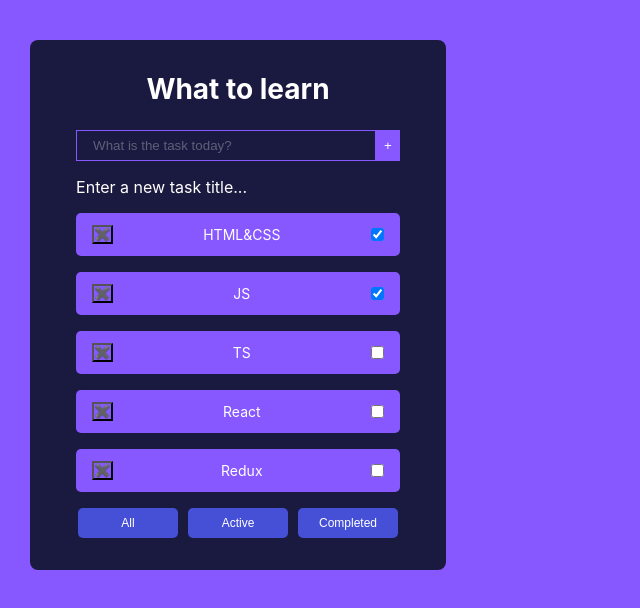
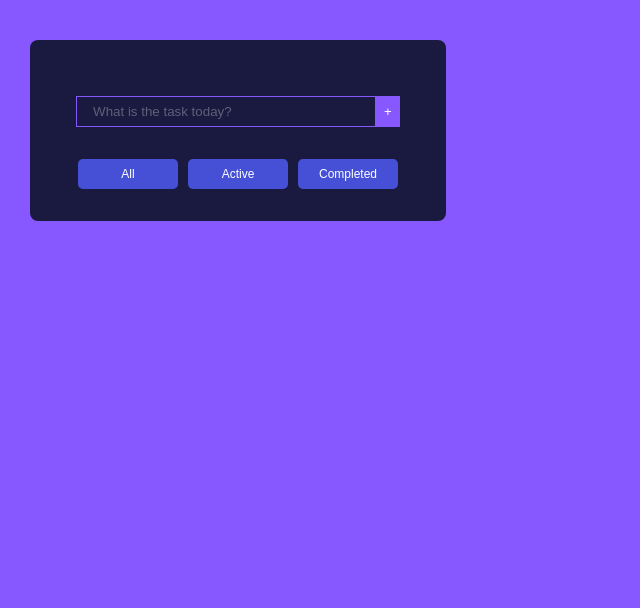
Before and after one commit to Kicka3/TodoFull, a React (Create React App) app: page / in a window 1280 px wide. Shown: the top 608 px of the page, without its empty margins (0-640 px from the left). Built offline with nearby package versions, Linux system fonts and the light colour scheme.

Commit message:
create html

```diff
--- a/src/App.tsx
+++ b/src/App.tsx
@@ -1,59 +1,22 @@
-import React, {useState} from 'react';
+import React from 'react';
 import './App.css';
-import TodoListCard, {TasksType} from "./components/todoListCard/TodoListCard";
+import TodoListCard from "./components/todoListCard/TodoListCard";
 
 
-export type FilteredValueType = 'all' | 'active' | 'completed';
+function App() {
 
-function App() {
-    const todoListTitle1: string = "What to learn";
+    const tasks = [
+        {id: 1, titleTask: "HTML&CSS", isDone: true},
+        {id: 2, titleTask: "JS", isDone: true},
+        {id: 3, titleTask: "TS", isDone: false},
+        {id: 4, titleTask: "React", isDone: false},
+        {id: 5, titleTask: "Redux", isDone: false},
+    ];
 
-    const [tasks, setTasks] = useState<Array<TasksType>>([
-        {id: crypto.randomUUID(), titleTask: "HTML&CSS", isDone: true},
-        {id: crypto.randomUUID(), titleTask: "JS", isDone: true},
-        {id: crypto.randomUUID(), titleTask: "TS", isDone: false},
-        {id: crypto.randomUUID(), titleTask: "React", isDone: false},
-        {id: crypto.randomUUID(), titleTask: "Redux", isDone: false},
-    ]);
 
-    const addTask = (titleTask: string) => {
-        const newTask: TasksType = {
-            id: crypto.randomUUID(),
-            titleTask,
-            isDone: false,
-        }
-        const nexState: Array<TasksType> = [newTask, ...tasks]
-        setTasks(nexState)
-    };
-
-    const removeTask = (taskId: string) => {
-
-        setTasks(tasks.filter(t => t.id !== taskId));
-    }
-
-    const [filter, setFilter] = useState<FilteredValueType>('all')
-
-    const getFilteredTaskForRender = (allTasks: Array<TasksType>, filterValue: FilteredValueType) => {
-        if (filterValue === 'active') {
-            return allTasks.filter(task => !task.isDone)
-        }
-        if (filterValue === 'completed') {
-            return allTasks.filter(task => !task.isDone)
-        }
-        return allTasks;
-    }
-
-    const filteredTasksForRender: Array<TasksType> = getFilteredTaskForRender(tasks, filter)
-    const changeFilter = (nextFilterValue: FilteredValueType) => {
-        setFilter(nextFilterValue);
-    }
     return (
         <div className="App">
-            <TodoListCard title={todoListTitle1}
-                          tasks={filteredTasksForRender}
-                          removeTask={removeTask}
-                          changeFilter={changeFilter}
-                          addTask={addTask}/>
+            <TodoListCard/>
         </div>
     )
 }
--- a/src/components/todoListCard/TodoListCard.tsx
+++ b/src/components/todoListCard/TodoListCard.tsx
@@ -1,106 +1,33 @@
-import React, {FC, useRef, useState, KeyboardEvent} from 'react';
-import {FilteredValueType} from "../../App";
+import React from 'react';
 
 
-export type TasksType = {
-    id: string,
-    titleTask: string,
-    isDone: boolean,
-}
-
-type TodoListCardPropsType = {
-    title: string,
-    tasks: Array<TasksType>,
-    removeTask: (taskId: string) => void,
-    changeFilter: (nextFilterValue: FilteredValueType) => void,
-    addTask: (titleTask: string) => void,
-}
-
-const TodoListCard: FC<TodoListCardPropsType> = ({
-                                                     title, tasks,
-                                                     removeTask,
-                                                     changeFilter,
-                                                     addTask,
-                                                 }) => {
-    const listItems: Array<JSX.Element> | JSX.Element = tasks.map(el => {
-
-        const onClickRemoveTaskHandler = () => {
-            console.log(el.id)
-            removeTask(el.id)
-        }
-
-        return (
-            <li className={"TodoListWrapperLi"}
-                key={el.id}>
-                <input className={"TodoTask"}
-                       type="checkbox"
-                       checked={el.isDone}
-                />
-
-                <span>{el.titleTask}</span>
-
-                <button className={"RemoveBtn"}
-                        onClick={onClickRemoveTaskHandler}>✖️
-                </button>
-            </li>
-        )
-    });
-
-    const TasksList: JSX.Element = tasks.length
-        ? <ul>{listItems}</ul>
-        : <span className={"EmptyTasksList"}>Your tasks lists is empty</span>
-
-    const [newTaskTitle, setNewTaskTitle] = useState('');
-
-    const onClickAddTask = () => {
-        addTask(newTaskTitle)
-        setNewTaskTitle('')
-    }
-
-    const onKeyDownAddTask = (event: KeyboardEvent<HTMLInputElement>) => event.key === 'Enter' && onClickAddTask();
-
-    const isAddBtnDisabled = !newTaskTitle || title.length >= 15
-
-    const OnClickAllHandler = () => changeFilter('all');
-    const OnClickActiveHandler = () => changeFilter('active');
-    const OnClickCompletedHandler = () => changeFilter('completed');
+const TodoListCard = () => {
 
     return (
         <div className={"CardWrapper"}>
-            <h3 className={"CardTitle"}>{title}</h3>
+            <h3 className={"CardTitle"}></h3>
             <div>
                 <div className={"TodoForm"}>
                     <input
                         className={"TodoInput"}
-                        value={newTaskTitle}
-                        onChange={(e) => setNewTaskTitle(e.target.value)}
                         placeholder={"What is the task today?"}
-                        maxLength={16}
-                        onKeyDown={onKeyDownAddTask}
                     />
 
-                    <button className={"TodoAddBtn"}
-                            disabled={isAddBtnDisabled}
-                            onClick={onClickAddTask}>+
-                    </button>
-                    <div>
-                        <span className={"EmptyLine"}>{newTaskTitle.length < 15
-                            ? 'Enter a new task title...'
-                            : 'Your title is too long'}</span>
-                    </div>
+                    <button className={"TodoAddBtn"}>+</button>
+
                 </div>
 
                 <div className={"TodoListsWrapper"}>
                     <ul>
-                        {TasksList}
+
                     </ul>
                 </div>
             </div>
 
             <div className={"FilterBtnWrapper"}>
-                <button className={"FilterBtn"} onClick={OnClickAllHandler}>All</button>
-                <button className={"FilterBtn"} onClick={OnClickActiveHandler}>Active</button>
-                <button className={"FilterBtn"} onClick={OnClickCompletedHandler}>Completed</button>
+                <button className={"FilterBtn"}>All</button>
+                <button className={"FilterBtn"}>Active</button>
+                <button className={"FilterBtn"}>Completed</button>
             </div>
 
         </div>
```
